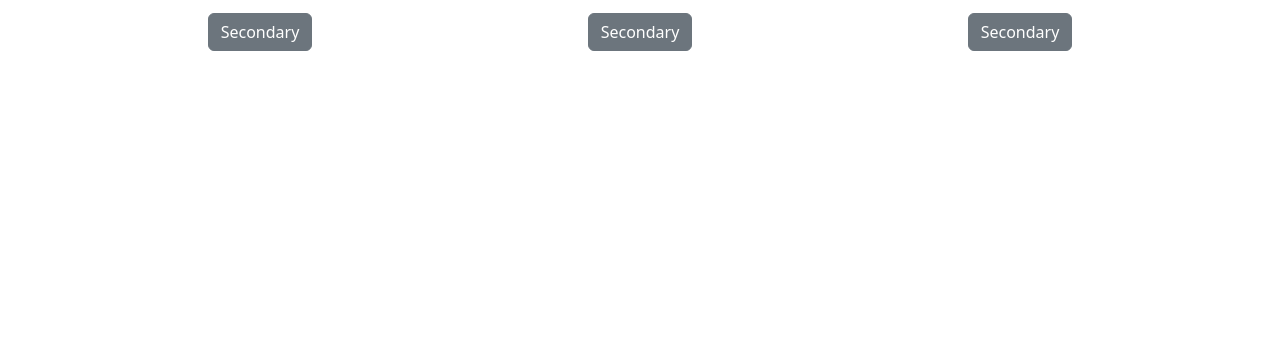
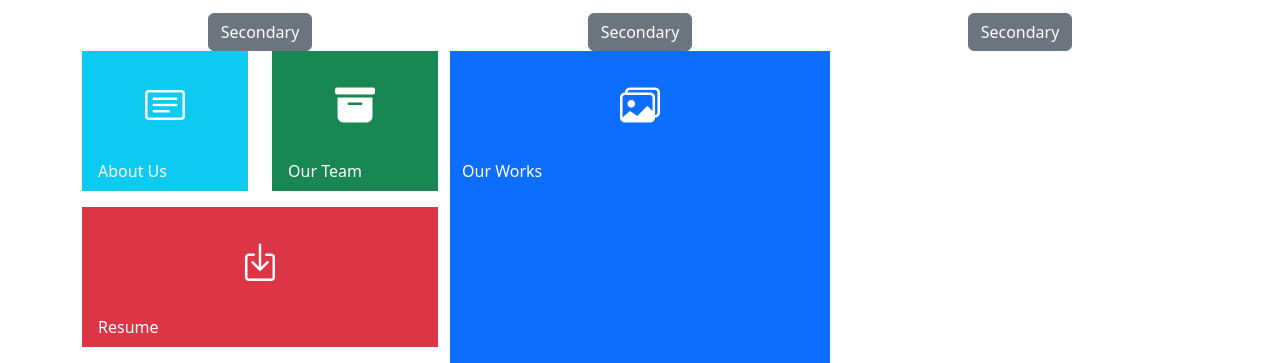
Before and after one commit to cristja/bootstrap-react-2901771, a plain HTML site: page 1-intro-bootstrap/index.html in a window 1280 px wide. Shown: the part 639-1002 px from the top of the page. Before the commit the page ends 800 px from the top, so only its background shows below. Drawn offline with nearby package versions, Linux system fonts and the light colour scheme.

Commit message:
practica 2

```diff
--- a/1-intro-bootstrap/index.html
+++ b/1-intro-bootstrap/index.html
@@ -57,6 +57,41 @@
         </div>
     </div>
 
+    <div class="container">
+        <div class="row">
+            <div class="col-4">
+               <div class="row">
+                <div class="col-6">
+                    <div class="bg-info text-center">
+                        <i class="bi bi-card-text fs-1 text-white py-4 d-block"></i>
+                        <p class="text-white text-start ms-3 pb-2">About Us</p>
+                    </div>
+                </div>
+                <div class="col-6">
+                    <div class="bg-success text-center">
+                        <i class="bi bi-archive-fill fs-1 text-white d-block py-4"></i>
+                        <p class="text-white text-start ms-3 pb-2">Our Team</p>
+                    </div>
+                </div>
+               </div>
+               <div class="row">
+                <div class="col">
+                    <div class="bg-danger text-center">
+                        <i class="bi bi-box-arrow-in-down fs-1 text-white d-block py-4"></i>
+                        <p class="text-white text-start ms-3 pb-2">Resume</p>
+                    </div>
+                </div>
+               </div>
+            </div>
+            <div class="col-4 bg-primary">
+                <div class=" text-center ">
+                    <i class="bi bi-images text-white fs-1 d-block py-4"></i>
+                    <p class="text-white text-start ">Our Works</p>
+                </div>
+            </div>
+        </div>
+    </div>
+
     <script src="https://cdn.jsdelivr.net/npm/bootstrap@5.3.3/dist/js/bootstrap.bundle.min.js" integrity="sha384-YvpcrYf0tY3lHB60NNkmXc5s9fDVZLESaAA55NDzOxhy9GkcIdslK1eN7N6jIeHz" crossorigin="anonymous"></script>
 </body>
 </html>
```
